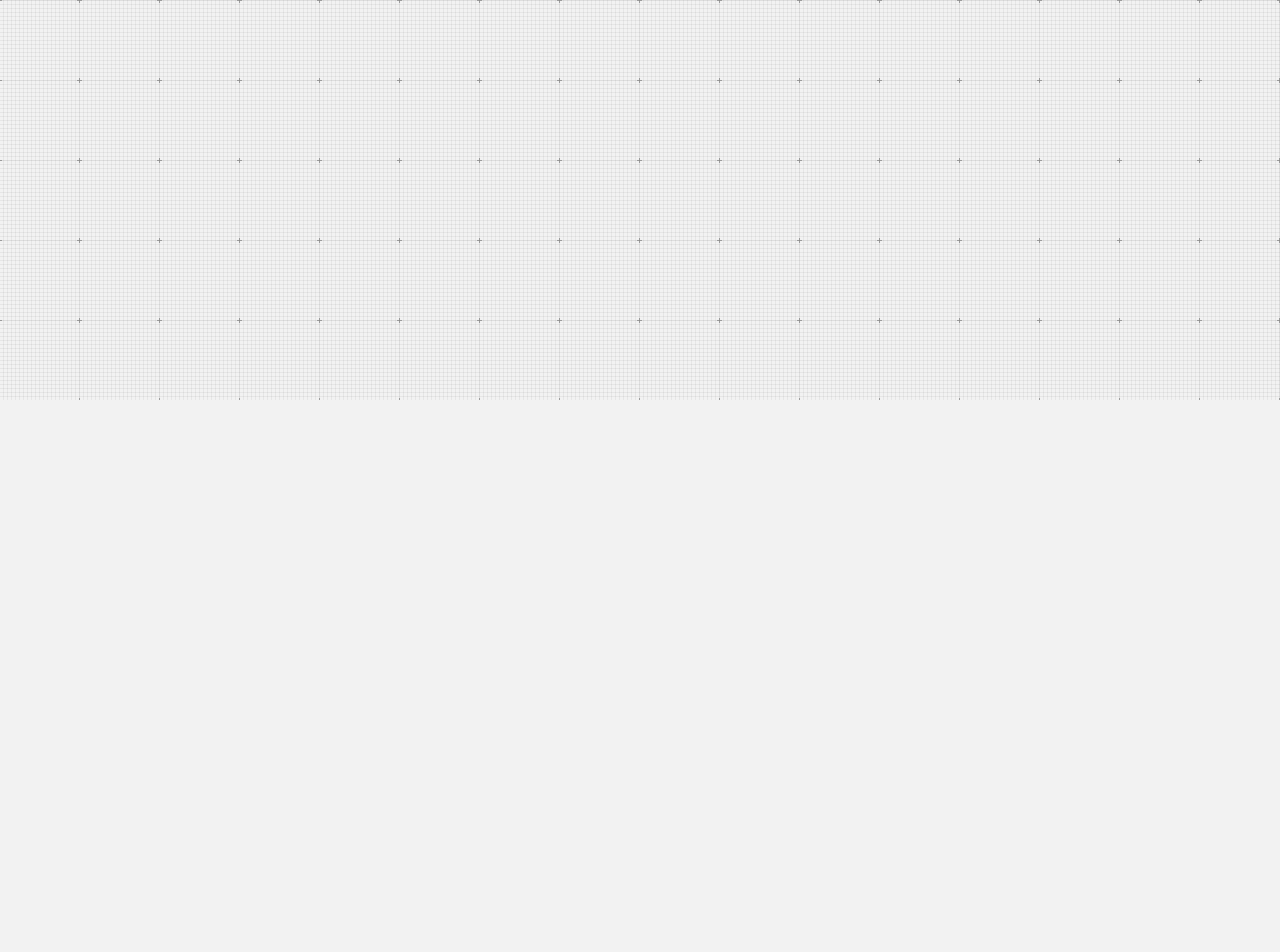
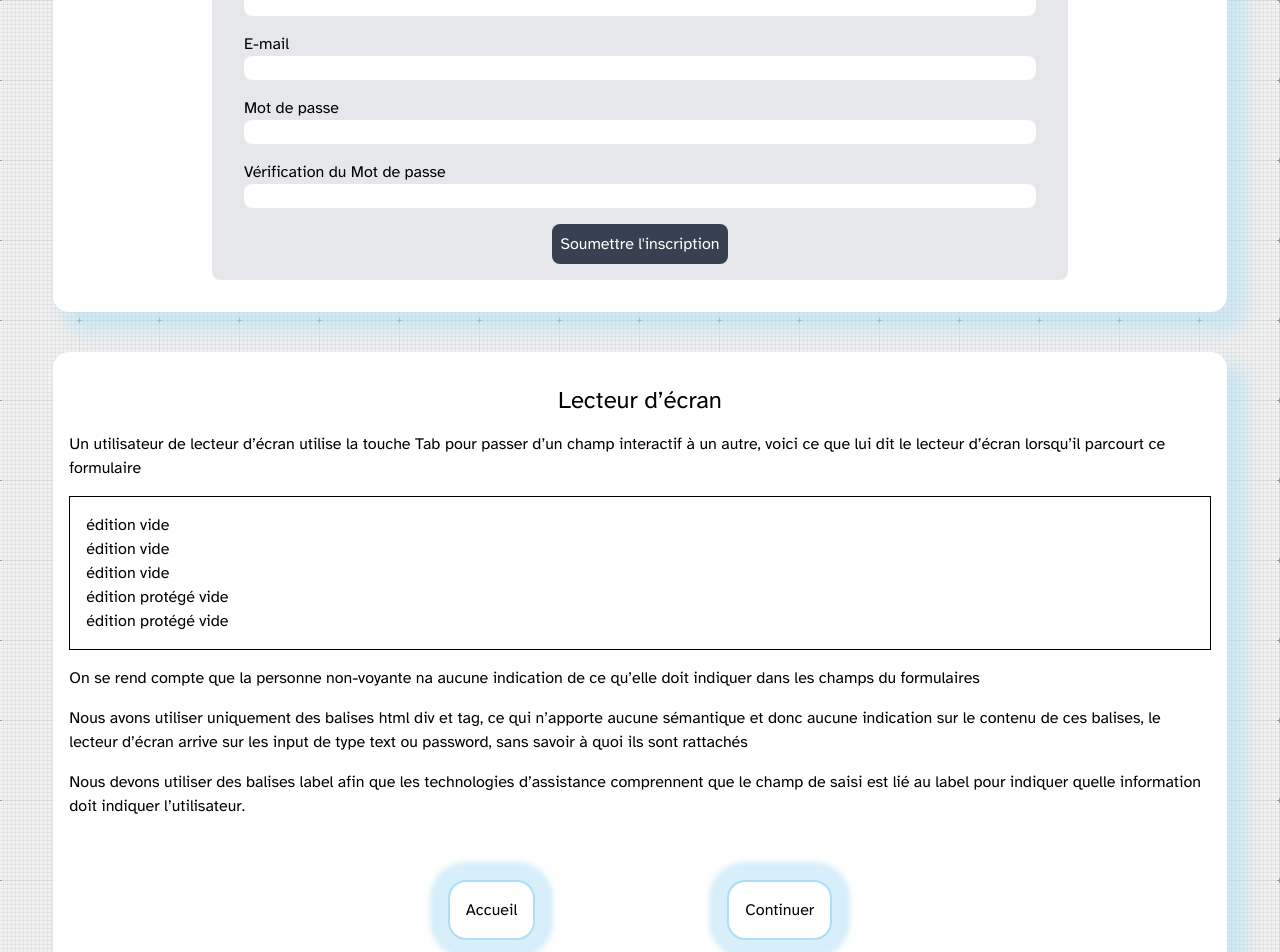
Before and after one commit to Sylvain-Lepoutre/react-bada11y, a React (Vite) app: page /persona1/step1 in a window 1280 px wide. Before the commit this address had no page. Shown: the part 400-1352 px from the top of the page. Before the commit the page ends 800 px from the top, so only its background shows below. Built offline with nearby package versions, Linux system fonts and the light colour scheme.

Commit message:
feat(persona1Step1): create page

```diff
--- a/src/components/BadForm.tsx
+++ b/src/components/BadForm.tsx
@@ -5,26 +5,31 @@ export const BadFormNoSemantic = () => {
 
       <div className="m-4 flex flex-col">
         <span>Nom</span>
-        <input className="nofocus rounded-lg px-2" type="text" />
+        <input className="rounded-lg px-2" type="text" />
       </div>
 
       <div className="m-4 flex flex-col">
         <span>Prénom</span>
-        <input className="nofocus rounded-lg px-2" type="text" />
+        <input className="rounded-lg px-2" type="text" />
       </div>
 
       <div className="m-4 flex flex-col">
         <span>E-mail</span>
-        <input className="nofocus rounded-lg px-2" type="email" />
+        <input className="rounded-lg px-2" type="email" />
       </div>
 
       <div className="m-4 flex flex-col">
         <span>Mot de passe</span>
-        <input className="nofocus rounded-lg px-2" type="password" />
+        <input className="rounded-lg px-2" type="password" />
+      </div>
+
+      <div className="m-4 flex flex-col">
+        <span>Vérification du Mot de passe</span>
+        <input className="rounded-lg px-2" type="password" />
       </div>
 
       <input
-        className="nofocus mx-auto block rounded-lg bg-gray-700 p-2 text-white"
+        className="mx-auto block rounded-lg bg-gray-700 p-2 text-white"
         type="submit"
         value="Soumettre l'inscription"
       />
--- a/src/router.tsx
+++ b/src/router.tsx
@@ -1,6 +1,7 @@
 import { createBrowserRouter } from "react-router-dom";
 
 import { personas } from "./data/personas";
+import { Persona1Step1 } from "./routes/persona1Step1";
 import { PersonaHome } from "./routes/personaHome";
 import { Root } from "./routes/root";
 import { Test } from "./routes/test";
@@ -22,6 +23,10 @@ export const router = createBrowserRouter([
         personaName={personas[0].name}
       />
     ),
+  },
+  {
+    path: "/persona1/step1",
+    element: <Persona1Step1 personaName={personas[0].name} />,
   },
   {
     path: "/persona2",
--- /dev/null
+++ b/src/routes/persona1Step1.tsx
@@ -0,0 +1,63 @@
+import { BadFormNoSemantic } from "../components/BadForm";
+import { Header } from "../components/headers/Header";
+import { Heading2 } from "../components/headings/Heading2";
+import { DivLink } from "../components/pages/personaHome/DivLink";
+import { Section } from "../components/sections/Section";
+import { pStyles } from "./root";
+
+type Props = { personaName: string };
+
+export const Persona1Step1 = ({ personaName }: Props) => {
+  return (
+    <>
+      <Header heading={personaName} textContent="Etape 1 : Formulaire" />
+      <main className="mx-auto my-12 w-11/12">
+        <Section>
+          <BadFormNoSemantic />
+        </Section>
+
+        <Section>
+          <Heading2>Lecteur d’écran</Heading2>
+          <p className={pStyles}>
+            Un utilisateur de lecteur d’écran utilise la touche Tab pour passer
+            d’un champ interactif à un autre, voici ce que lui dit le lecteur
+            d’écran lorsqu’il parcourt ce formulaire
+          </p>
+          <div className="">
+            <ol className="border border-black p-4">
+              <li>édition vide</li>
+              <li>édition vide</li>
+              <li>édition vide</li>
+              <li>édition protégé vide</li>
+              <li>édition protégé vide</li>
+            </ol>
+            <p className={pStyles}>
+              On se rend compte que la personne non-voyante na aucune indication
+              de ce qu’elle doit indiquer dans les champs du formulaires
+            </p>
+            <p className={pStyles}>
+              Nous avons utiliser uniquement des balises html div et tag, ce qui
+              n’apporte aucune sémantique et donc aucune indication sur le
+              contenu de ces balises, le lecteur d’écran arrive sur les input de
+              type text ou password, sans savoir à quoi ils sont rattachés
+            </p>
+            <p className="{pStyles">
+              Nous devons utiliser des balises label afin que les technologies
+              d’assistance comprennent que le champ de saisi est lié au label
+              pour indiquer quelle information doit indiquer l’utilisateur.
+            </p>
+          </div>
+
+          <DivLink
+            labelLink1="Accueil"
+            labelLink2="Continuer"
+            srLabelLink1="Revenir à la page d'accueil de Inotest"
+            srLabelLink2={`Continuer le parcours de ${personaName}`}
+            urlLink1="/"
+            urlLink2="/test"
+          />
+        </Section>
+      </main>
+    </>
+  );
+};
--- a/src/routes/personaHome.tsx
+++ b/src/routes/personaHome.tsx
@@ -1,6 +1,7 @@
 import { Header } from "../components/headers/Header";
 import { DivLink } from "../components/pages/personaHome/DivLink";
 import { IntroSection } from "../components/pages/personaHome/IntroSection";
+import { Section } from "../components/sections/Section";
 
 type Props = { personaName: string; personaIntro: string };
 
@@ -9,16 +10,22 @@ export const PersonaHome = ({ personaName, personaIntro }: Props) => {
     <>
       <Header heading={personaName} />
 
-      <main className="mx-auto my-12 w-11/12 ">
+      <main className="mx-auto my-12 w-11/12">
         <IntroSection introContent={personaIntro} />
+
+        <Section>
+          Djebrine est en train de préparer une présentation pour ses employés,
+          il navigue sur diverses pages web à la recherche d’informations.
+          Soudain son flux d’informations se trouve interrompu.
+        </Section>
 
         <DivLink
           labelLink1="Retour"
           labelLink2="Commencer"
           srLabelLink1="Revenir à la page d'accueil de Inotest"
-          srLabelLink2={`Commencer le pacrous de ${personaName}`}
+          srLabelLink2={`Commencer le parcours de ${personaName}`}
           urlLink1="/"
-          urlLink2=""
+          urlLink2="/persona1/step1"
         />
       </main>
     </>
```
